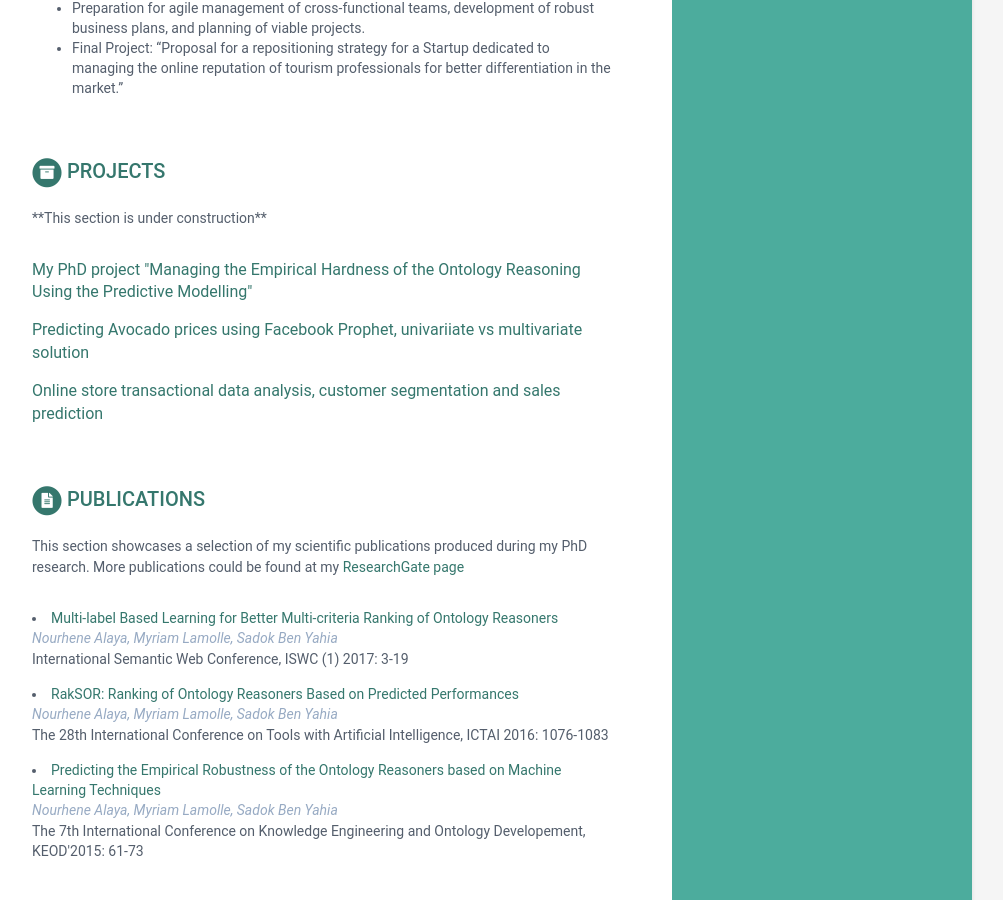
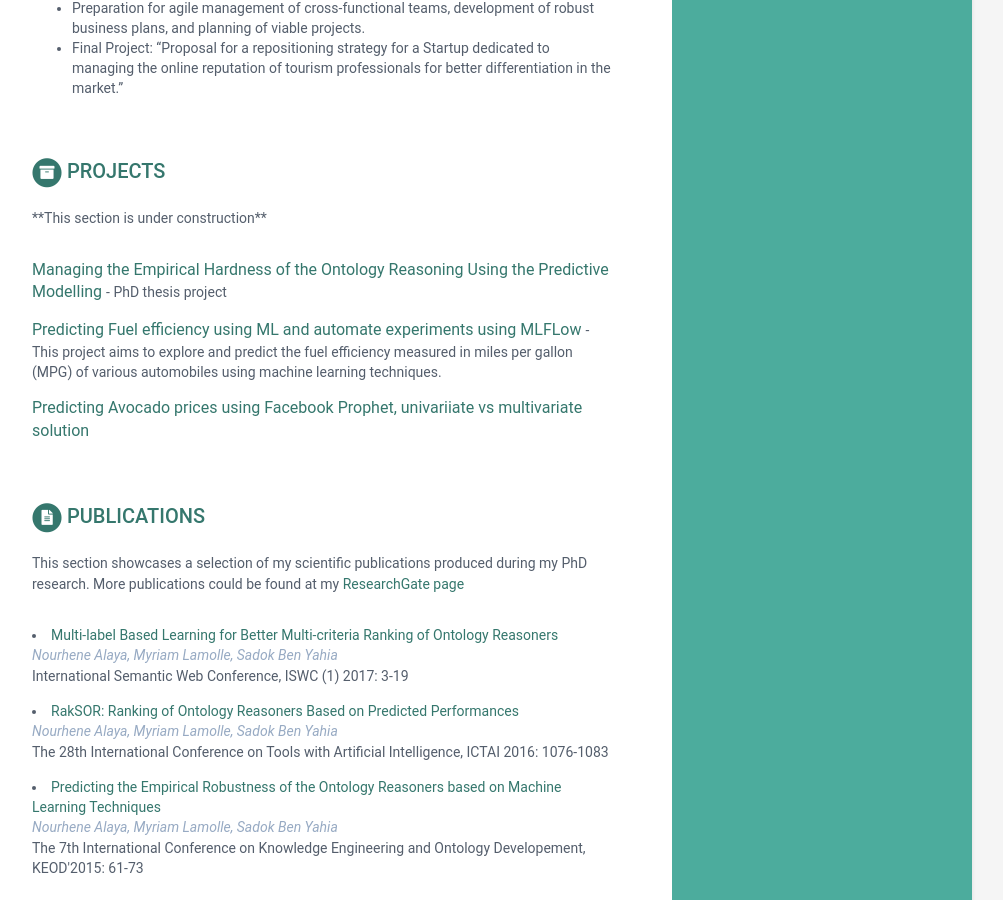
Before and after one commit to NalayaData/my-online-portfolio, a Jekyll site: the page built from index.html, in a window 1280 px wide and 900 px high, scrolled down 1393 px. Shown: the whole window, without its empty margins (168-1171 px from the left). Built offline with Jekyll 4.4.1, drawn with Linux system fonts in a browser that asks for light colours.

Commit message:
Update data.yml

```diff
--- a/_data/data.yml
+++ b/_data/data.yml
@@ -150,13 +150,13 @@ projects:
     intro: >
       **This section is under construction**
     assignments:
-      - title: My PhD project "Managing the Empirical Hardness of the Ontology Reasoning Using the Predictive Modelling"
+      - title: "Managing the Empirical Hardness of the Ontology Reasoning Using the Predictive Modelling"
         link: "https://books.google.fr/books/about/Managing_the_Empirical_Hardness_of_the_O.html?id=nBwf0AEACAAJ&redir_esc=y"
-        tagline:
+        tagline: PhD thesis project
+      - title: Predicting Fuel efficiency using ML and automate experiments using MLFLow
+        link: "https://github.com/NalayaData/AutoMPG_ML_project"
+        tagline: This project aims to explore and predict the fuel efficiency measured in miles per gallon (MPG) of various automobiles using machine learning techniques.
       - title: Predicting Avocado prices using Facebook Prophet, univariiate vs multivariate solution
-        link: "#"
-        tagline:
-      - title: Online store transactional data analysis, customer segmentation and sales prediction
         link: "#"
         tagline:
 
```
